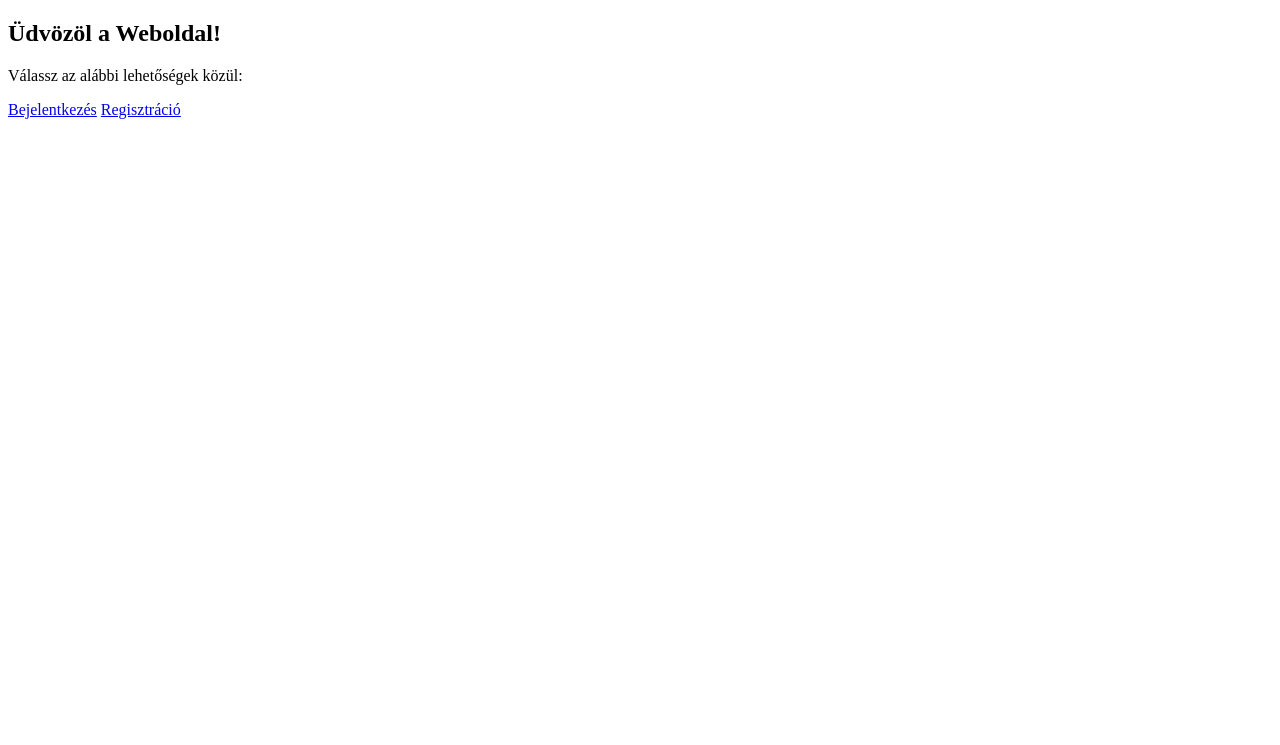
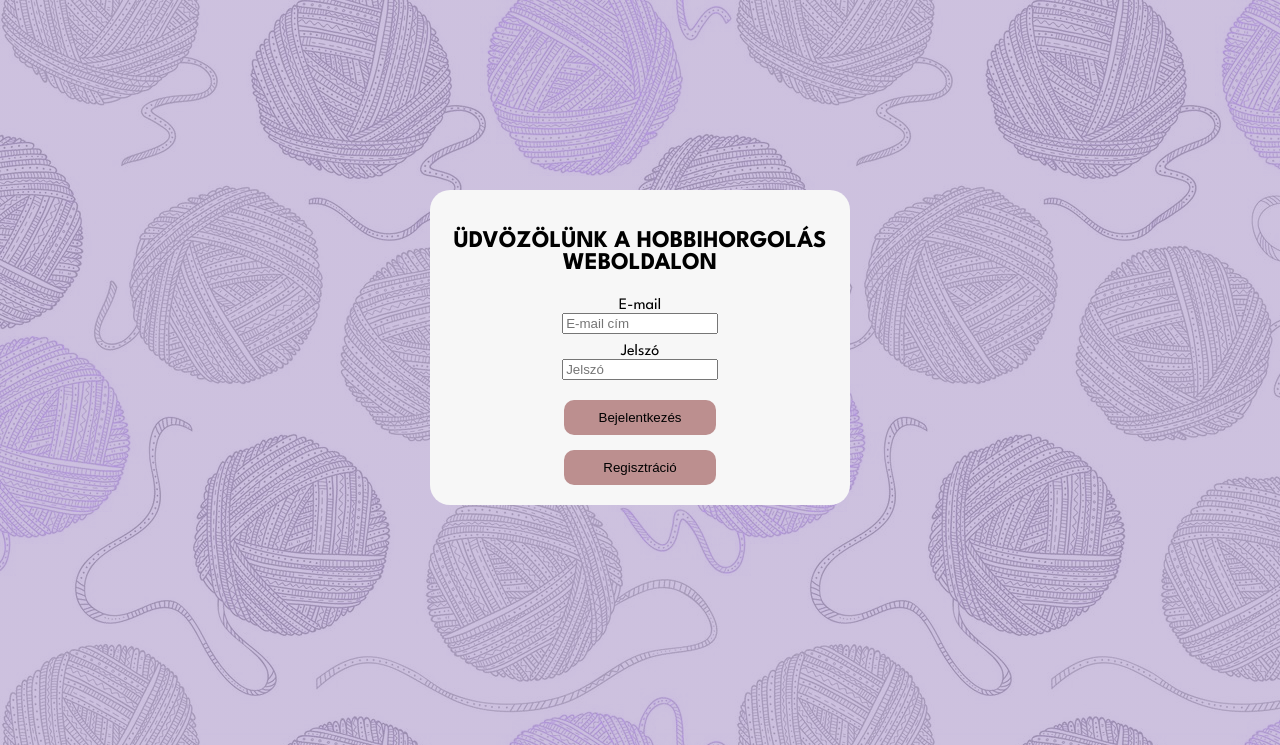
Before and after one commit to ignacszilvia/Project, a PHP site: page / in a window 1280 px wide. Shown: the top 745 px of the page. Run offline with PHP 8.4, Linux system fonts and the light colour scheme.

Commit message:
Index update
Added styling to the index page and also moved login to the index page.

```diff
--- a/add_user.php
+++ b/backend/add_user.php
@@ -1,6 +1,6 @@
 <?php
 session_start();
-require 'config.php';
+require 'backend/config.php';
 if ($_SESSION['rights'] != 103) {
     exit('Nincs jogosultság!');
 }
@@ -14,7 +14,7 @@ if ($_SERVER['REQUEST_METHOD'] === 'POST') {
     $stmt = $conn->prepare("INSERT INTO users (name, mail, pass, rights) VALUES (?, ?, ?, ?)");
     $stmt->bind_param("sssi", $name, $mail, $pass, $rights);
     $stmt->execute();
-    header('Location: admin.php');
+    header('Location: backend/admin.php');
 }
 
 ?>
--- a/dashboard.php
+++ b/backend/dashboard.php
@@ -3,9 +3,9 @@
 if (session_status() === PHP_SESSION_NONE) {
     session_start();
 }
-include 'style_switcher.php';
+include '../style_switcher.php';
 if (!isset($_SESSION['uid'])) {
-    header('Location:login.php');
+    header('Location:./index.php');
     exit();
 }
 
--- a/index.php
+++ b/index.php
@@ -1,16 +1,74 @@
+<?php
+
+session_start();
+
+require 'backend/config.php';
+
+if($_SERVER['REQUEST_METHOD'] === 'POST') {
+    $mail = htmlspecialchars($_POST['mail']);
+    $pass = htmlspecialchars($_POST['pass']);
+
+    $stmt = $conn->prepare("SELECT uid, name, pass, rights FROM users WHERE mail = ?");
+    $stmt -> bind_param("s", $mail);
+    $stmt -> execute();
+    $result = $stmt->get_result();
+
+    if ($user = $result ->fetch_assoc()) {
+        if (password_verify($pass, $user['pass'])) {
+            $_SESSION['uid'] = $user['uid'];
+            $_SESSION['name'] = $user['name'];
+            $_SESSION['rights'] = $user['rights'];
+            header('Location: backend/dashboard.php');
+        } else {
+            echo "Hibás helszó!";
+        }
+    } else {
+        echo "Nincs ilyen felhasználó!";
+    }
+}
+
+?>
+
 <!DOCTYPE html>
 <html lang="hu">
 <head>
     <meta charset="UTF-8">
     <meta name="viewport" content="width=device-width, initial-scale=1.0">
     <title>Weboldal</title>
+    <link rel="stylesheet" href="style.css">
 </head>
 <body>
+    <div class="login">
+        <div>
+            <h2>ÜDVÖZÖLÜNK A HOBBIHORGOLÁS WEBOLDALON</h2>
+        </div>
+        <div>
+            <form method="post">
+                <div class="loginlabel">
+                    <label for="mail">E-mail</label>
+                    <br>
+                    <input type="email" name="mail" id="mail" placeholder="E-mail cím">
+                </div>
+                <div class="loginlabel">
+                    <label for="pass">Jelszó</label>
+                    <br>
+                    <input type="password" name="pass" id="pass" placeholder="Jelszó">
+                    <br>
+                </div>
+                <br>
+                <div>
+                    <button type="submit">Bejelentkezés</button>
+                </div>
+            </form>
+        </div>
 
-    <h2>Üdvözöl a Weboldal!</h2>
-    <p>Válassz az alábbi lehetőségek közül:</p>
-    <a href="login.php">Bejelentkezés</a>
-    <a href="register.php">Regisztráció</a>
+        <br>
 
+        <div>
+            <div>
+                <button button>Regisztráció</button>
+            </div>
+        </div>
+    </div>
 </body>
 </html>
--- a/register.php
+++ b/register.php
@@ -1,6 +1,6 @@
 <?php
 
-require 'config.php';
+require 'backend/config.php';
 
 if($_SERVER['REQUEST_METHOD'] === 'POST') {
     $name = htmlspecialchars($_POST['name']);
--- a/style.css
+++ b/style.css
@@ -1,3 +1,44 @@
+@import url('https://fonts.googleapis.com/css2?family=League+Spartan:wght@100..900&display=swap');
+
+
+body {
+    background-image:
+        linear-gradient(
+                    rgba(184, 167, 209, 0.7),
+                    rgba(184, 167, 209, 0.7)
+                ), url(images/background.png);
+}
+
+.login {
+  border-radius: 20px;
+  background-color: rgb(247, 247, 247);
+  text-align: center;
+  padding: 20px;
+  font-family: League Spartan;
+  width: 30%;
+  margin: 0 auto;
+  margin-top: 15%;
+}
+
+button {
+
+  padding: 10px;
+  width: 40%;
+  background-color: rosybrown;
+  border: none;
+  border-radius: 10px;
+
+}
+
+input {
+  width: 40%;
+}
+
+.loginlabel {
+  padding: 5px;
+
+}
+
 body.light {
   background: #f5f5f5;
   color: #111;
```
Also changed, not shown: login.php (deleted, +0 -51 lines), backend/admin.php (renamed from admin.php), backend/config.php (renamed from config.php), backend/delete_user.php (renamed from delete_user.php), backend/edit_user.php (renamed from edit_user.php), backend/logout.php (renamed from logout.php), backend/user.php (renamed from user.php), images/background.png (added), 1 other file.
